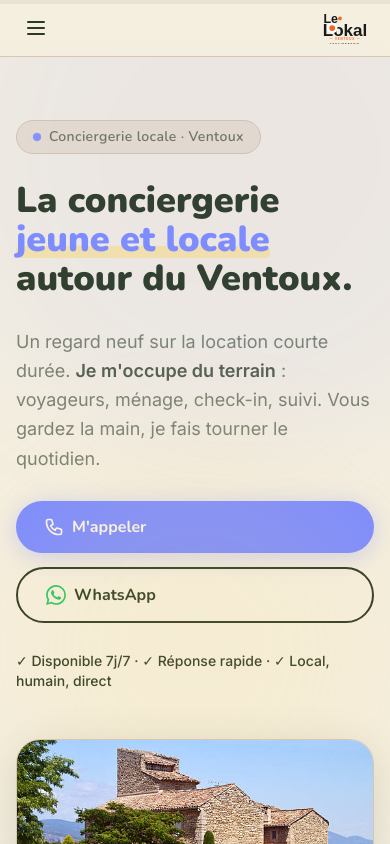
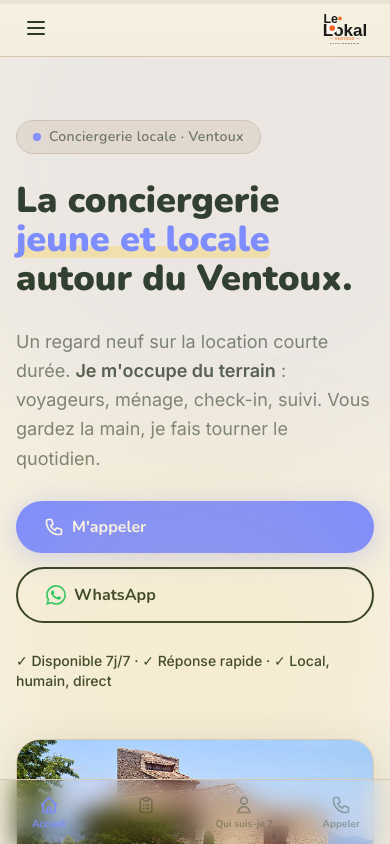
Before and after one commit to white236/site, a React (Vite) app: page / in a window 390 px wide. Shown: the top 844 px of the page. Built offline with nearby package versions, Linux system fonts and the light colour scheme.

Commit message:
feat(mobile): add bottom nav bar + Victor teaser card in page flow
Co-Authored-By: Claude Sonnet 4.6 <noreply@anthropic.com>
Claude-Session: https://claude.ai/code/session_01JrQSpTEuD3eq2MLu1Q5SBJ

```diff
--- a/src/App.jsx
+++ b/src/App.jsx
@@ -1,4 +1,5 @@
 import { useEffect, useState } from 'react'
+import victorImg from './assets/image.jpg'
 import CursorGlow from './components/CursorGlow'
 import MistralParticles from './components/MistralParticles'
 import ScrollPetals from './components/ScrollPetals'
@@ -16,6 +17,7 @@ import ContactForm from './components/ContactForm'
 import Footer from './components/Footer'
 import TerritoirePage from './components/TerritoirePage'
 import VictorPage from './components/VictorPage'
+import BottomNav from './components/BottomNav'
 
 export default function App() {
   const [page, setPage] = useState(() => {
@@ -52,8 +54,8 @@ export default function App() {
     return () => observer.disconnect()
   }, [page])
 
-  if (page === 'territoire') return <TerritoirePage />
-  if (page === 'victor')     return <VictorPage />
+  if (page === 'territoire') return <><TerritoirePage /><BottomNav currentPage="territoire" /></>
+  if (page === 'victor')     return <><VictorPage /><BottomNav currentPage="victor" /></>
 
   return (
     <div className="min-h-screen page-fade-in">
@@ -70,6 +72,37 @@ export default function App() {
         <div id="ch-fonctionnement"><HowItWorks /></div>
         <MaisonVivante />
         <div id="ch-garanties"><Differentiators /></div>
+
+        {/* ── Victor teaser ── */}
+        <div className="py-8 sm:py-14 bg-white">
+          <div className="max-w-3xl mx-auto px-4 sm:px-6">
+            <div className="flex items-center gap-5 bg-cream rounded-3xl p-6 border border-cream-deeper">
+              <div className="relative flex-shrink-0">
+                <div className="w-16 h-16 sm:w-20 sm:h-20 rounded-2xl overflow-hidden">
+                  <img src={victorImg} alt="Victor" className="w-full h-full object-cover object-[center_8%]" />
+                </div>
+                <div className="absolute -bottom-1 -right-1 w-4 h-4 bg-green-500 rounded-full border-2 border-cream" />
+              </div>
+              <div className="flex-1 min-w-0">
+                <p className="font-heading font-bold text-noir text-base mb-0.5">
+                  Derrière tout ça, il y a <span className="text-brand-orange">Victor.</span>
+                </p>
+                <p className="font-body text-noir/50 text-sm leading-relaxed mb-3">
+                  Étudiant en économie, local du Ventoux, disponible 7j/7.
+                </p>
+                <button
+                  onClick={() => { window.location.hash = '#victor' }}
+                  className="inline-flex items-center gap-1.5 font-heading font-bold text-sm text-brand-orange hover:text-brand-orange-dark transition-colors"
+                >
+                  Qui suis-je ?
+                  <svg className="w-3.5 h-3.5" fill="none" stroke="currentColor" viewBox="0 0 24 24">
+                    <path strokeLinecap="round" strokeLinejoin="round" strokeWidth={2.5} d="M9 5l7 7-7 7" />
+                  </svg>
+                </button>
+              </div>
+            </div>
+          </div>
+        </div>
 
         {/* ── Territoire teaser ── */}
         <div
@@ -126,7 +159,9 @@ export default function App() {
           <ContactForm />
         </div>
       </main>
+      <div className="h-16 lg:hidden" />
       <Footer />
+      <BottomNav currentPage={page} />
     </div>
   )
 }
--- /dev/null
+++ b/src/components/BottomNav.jsx
@@ -0,0 +1,83 @@
+function NavItem({ icon, label, active, onClick, href }) {
+  const cls = `flex-1 flex flex-col items-center justify-center gap-1 py-2 transition-colors duration-200 ${
+    active ? 'text-brand-orange' : 'text-noir/35'
+  }`
+  if (href) return (
+    <a href={href} className={cls}>
+      {icon}
+      <span className="font-heading font-bold text-[10px] leading-none">{label}</span>
+    </a>
+  )
+  return (
+    <button onClick={onClick} className={cls}>
+      {icon}
+      <span className="font-heading font-bold text-[10px] leading-none">{label}</span>
+    </button>
+  )
+}
+
+export default function BottomNav({ currentPage = 'accueil' }) {
+  function goAccueil() {
+    if (window.location.hash) {
+      window.location.hash = ''
+    } else {
+      window.scrollTo({ top: 0, behavior: 'smooth' })
+    }
+  }
+
+  function goSection(id) {
+    if (window.location.hash) {
+      window.location.hash = ''
+      setTimeout(() => document.getElementById(id)?.scrollIntoView({ behavior: 'smooth' }), 300)
+    } else {
+      document.getElementById(id)?.scrollIntoView({ behavior: 'smooth' })
+    }
+  }
+
+  return (
+    <nav className="lg:hidden fixed bottom-0 left-0 right-0 z-50 bg-cream/96 backdrop-blur-md border-t border-cream-deeper">
+      <div className="flex items-stretch h-16">
+        <NavItem
+          active={currentPage === 'accueil'}
+          label="Accueil"
+          onClick={goAccueil}
+          icon={
+            <svg className="w-5 h-5" fill="none" stroke="currentColor" viewBox="0 0 24 24">
+              <path strokeLinecap="round" strokeLinejoin="round" strokeWidth={2} d="M3 12l2-2m0 0l7-7 7 7M5 10v10a1 1 0 001 1h3m10-11l2 2m-2-2v10a1 1 0 01-1 1h-3m-6 0a1 1 0 001-1v-4a1 1 0 011-1h2a1 1 0 011 1v4a1 1 0 001 1m-6 0h6" />
+            </svg>
+          }
+        />
+        <NavItem
+          active={false}
+          label="Services"
+          onClick={() => goSection('ch-offre')}
+          icon={
+            <svg className="w-5 h-5" fill="none" stroke="currentColor" viewBox="0 0 24 24">
+              <path strokeLinecap="round" strokeLinejoin="round" strokeWidth={2} d="M9 5H7a2 2 0 00-2 2v12a2 2 0 002 2h10a2 2 0 002-2V7a2 2 0 00-2-2h-2M9 5a2 2 0 002 2h2a2 2 0 002-2M9 5a2 2 0 012-2h2a2 2 0 012 2m-3 7h3m-3 4h3m-6-4h.01M9 16h.01" />
+            </svg>
+          }
+        />
+        <NavItem
+          active={currentPage === 'victor'}
+          label="Qui suis-je ?"
+          onClick={() => { window.location.hash = '#victor' }}
+          icon={
+            <svg className="w-5 h-5" fill="none" stroke="currentColor" viewBox="0 0 24 24">
+              <path strokeLinecap="round" strokeLinejoin="round" strokeWidth={2} d="M16 7a4 4 0 11-8 0 4 4 0 018 0zM12 14a7 7 0 00-7 7h14a7 7 0 00-7-7z" />
+            </svg>
+          }
+        />
+        <NavItem
+          active={false}
+          label="Appeler"
+          href="tel:0620711975"
+          icon={
+            <svg className="w-5 h-5" fill="none" stroke="currentColor" viewBox="0 0 24 24">
+              <path strokeLinecap="round" strokeLinejoin="round" strokeWidth={2} d="M3 5a2 2 0 012-2h3.28a1 1 0 01.948.684l1.498 4.493a1 1 0 01-.502 1.21l-2.257 1.13a11.042 11.042 0 005.516 5.516l1.13-2.257a1 1 0 011.21-.502l4.493 1.498a1 1 0 01.684.949V19a2 2 0 01-2 2h-1C9.716 21 3 14.284 3 6V5z" />
+            </svg>
+          }
+        />
+      </div>
+    </nav>
+  )
+}
--- a/src/components/Footer.jsx
+++ b/src/components/Footer.jsx
@@ -12,7 +12,7 @@ const navLinks = [
 
 export default function Footer() {
   return (
-    <footer className="bg-noir text-white pt-16 pb-8">
+    <footer className="bg-noir text-white pt-16 pb-24 lg:pb-8">
       <div className="max-w-6xl mx-auto px-4 sm:px-6">
         <div className="grid sm:grid-cols-2 lg:grid-cols-3 gap-10 mb-14">
 
```
